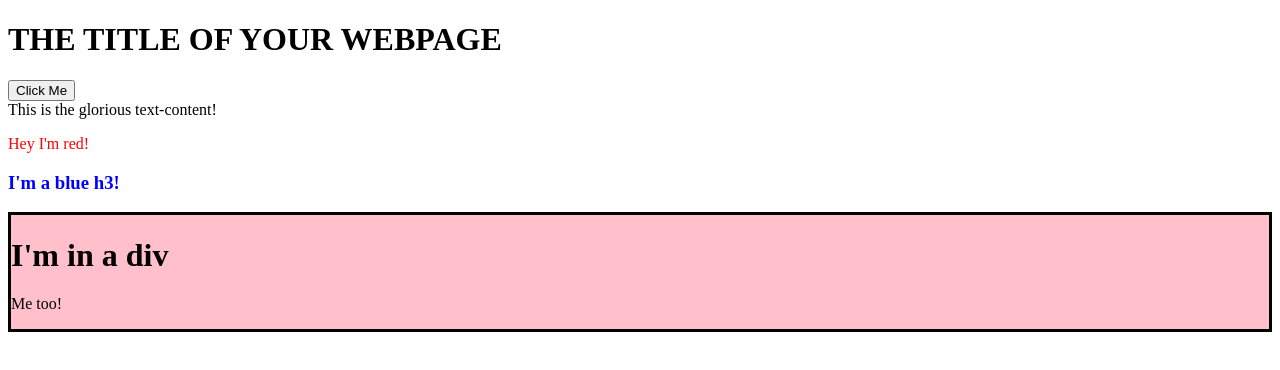
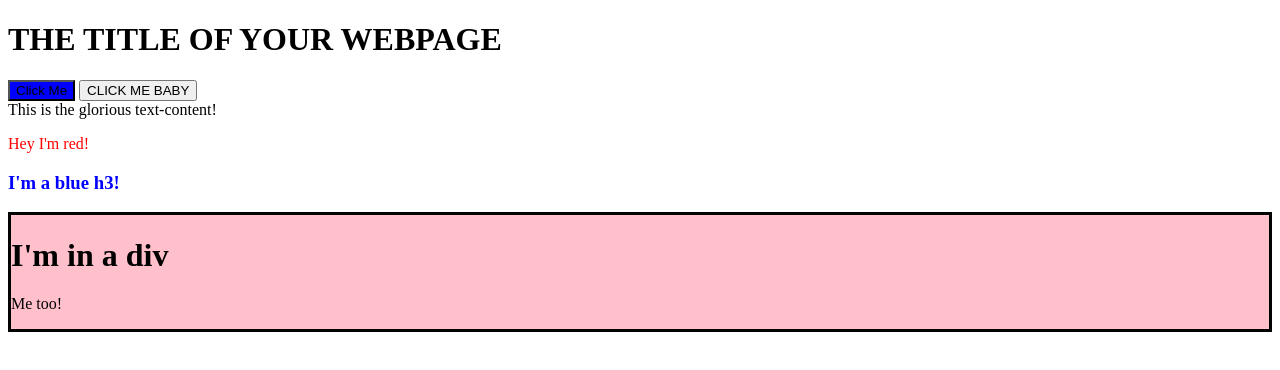
Before and after one commit to jhnns1/odinproject_dom_manipulation, a plain HTML site: page index.html in a window 1280 px wide. Both pictures are taken after a click on the button "Click Me". Drawn offline with Linux system fonts and the light colour scheme.

Commit message:
added listener event to button with named function

```diff
--- a/app.js
+++ b/app.js
@@ -43,7 +43,21 @@
 
 // EVENTS
 const btn = document.querySelector("#btn");
-btn.addEventListener("click", () => {
+/* btn.addEventListener("click", () => {
   alert("Hello World");
+}); */
+
+function alertFunction() {
+  alert("YAY! YOU DID IT!");
+}
+
+// Method 1
+// btn.onclick = alertFunction;
+
+// Method 2
+// btn.addEventListener("click", alertFunction);
+
+btn.addEventListener("click", function (e) {
+  //console.log(e.target);
+  e.target.style.background = "blue";
 });
-//btn.onclick = () => alert("Hello World");
--- a/index.html
+++ b/index.html
@@ -9,6 +9,7 @@
   <body>
     <h1>THE TITLE OF YOUR WEBPAGE</h1>
     <button id="btn">Click Me</button>
+    <button onclick="alertFunction()">CLICK ME BABY</button>
     <div id="container"></div>
     <script src="app.js"></script>
   </body>
```
